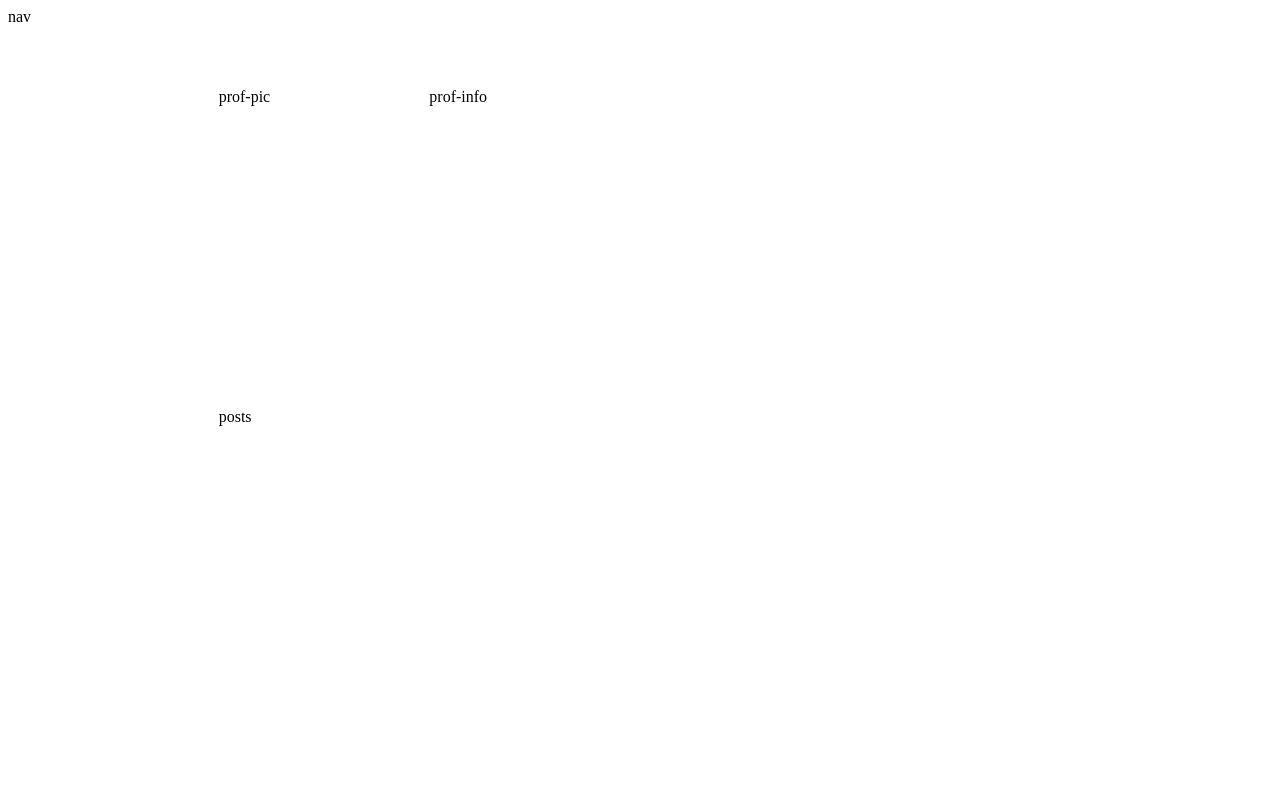
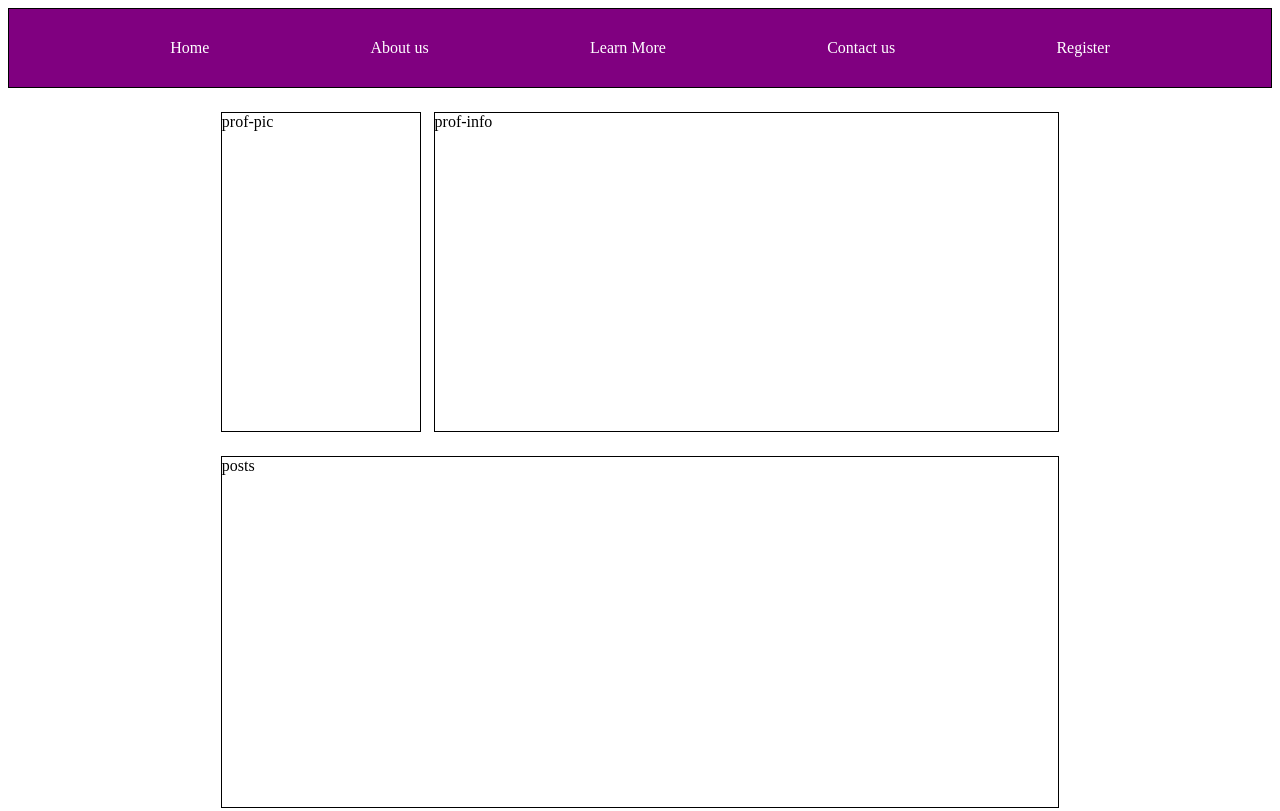
Before and after one commit to TopGameDev/CT-Week1-CSS-Grid, a plain HTML site: page index.html in a window 1280 px wide. Drawn offline with Linux system fonts and the light colour scheme.

Commit message:
Cleaned up the grid and Updated Navbar with Flexbox to display links

```diff
--- a/CSS/main.css
+++ b/CSS/main.css
@@ -2,8 +2,8 @@
     min-height: 100vh;
     display: grid;
     grid-template-columns: 1fr 1fr 1fr 1fr 1fr 1fr;
-    grid-template-rows: 10% 40% 1fr;
-    gap: 0px 0px;
+    grid-template-rows: 10vh 40vh 1fr;
+    gap: 3vh 1vw;
     grid-auto-flow: row;
     grid-template-areas:
     "nav nav nav nav nav nav"
@@ -11,8 +11,31 @@
     ". posts posts posts posts .";
 }
 
+.area-border{
+    border: 1px solid black;
+}
+
 .nav {
     grid-area: nav;
+    background-color: purple;
+    position: sticky;
+    top: 0;
+}
+
+.nav-links{
+    height: 100%;
+    display: flex;
+    justify-content: space-evenly;
+    align-items: center;
+}
+
+.nav-links > a{
+    color: white;
+    text-decoration: none;
+}
+
+.nav-links > a:hover{
+    text-decoration: underline;
 }
 
 .prof-pic {
--- a/index.html
+++ b/index.html
@@ -9,10 +9,18 @@
 </head>
 <body>
     <div class="container">
-        <div class="nav">nav</div>
-        <div class="prof-pic">prof-pic</div>
-        <div class="prof-info">prof-info</div>
-        <div class="posts">posts</div>
+        <div class="nav area-border">
+            <div class="nav-links">
+                <a href="">Home</a>
+                <a href="">About us</a>
+                <a href="">Learn More</a>
+                <a href="">Contact us</a>
+                <a href="">Register</a>
+            </div>
+        </div>
+        <div class="prof-pic area-border">prof-pic</div>
+        <div class="prof-info area-border">prof-info</div>
+        <div class="posts area-border">posts</div>
     </div>
 </body>
 </html>
```
